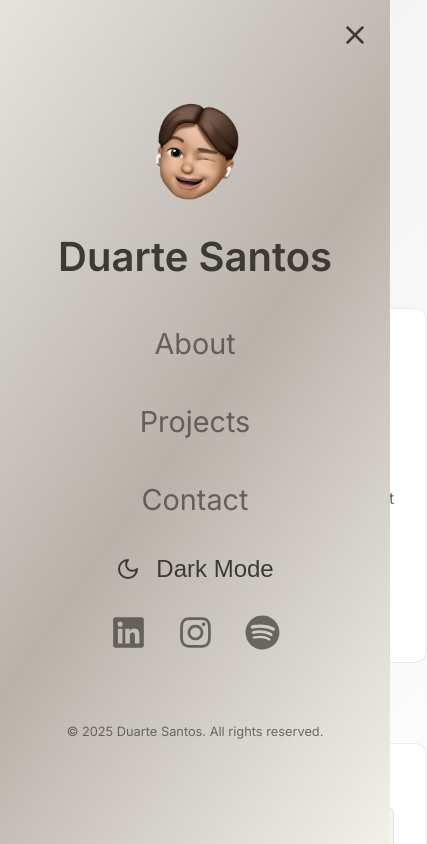
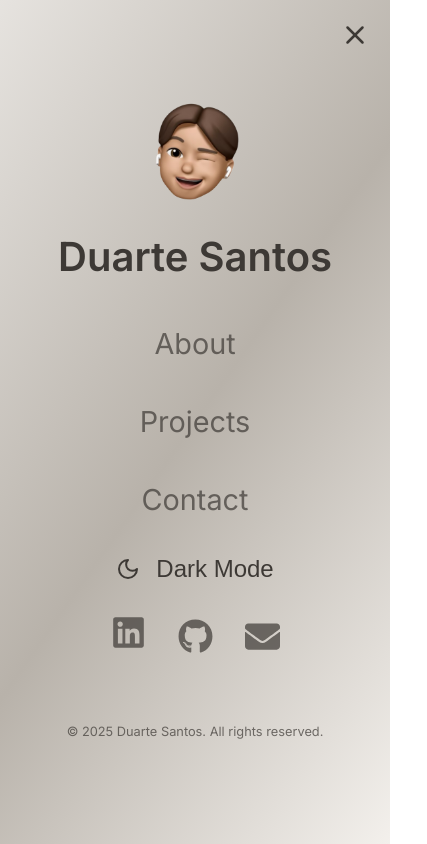
Before and after one commit to DuarteSantos8/portfolio, a React (Create React App) app: page /contact in a window 390 px wide. Both pictures are taken after a click on the element 355 px from the left and 38 px from the top of the page. Shown: the top 844 px of the page, 427 px wide, since content can reach past the window. Built offline with nearby package versions, Linux system fonts and the light colour scheme.

Commit message:
fixxed css

```diff
--- a/src/components/MobileMenu.jsx
+++ b/src/components/MobileMenu.jsx
@@ -1,7 +1,7 @@
 import React, { useState, useContext, useEffect } from 'react';
 import { Link } from 'react-router-dom';
 import { LuX, LuMenu, LuMoon, LuSun } from "react-icons/lu";
-import { FaLinkedin, FaInstagram, FaSpotify } from "react-icons/fa";
+import { FaLinkedin, FaEnvelope, FaGithub } from "react-icons/fa";
 import { ThemeContext } from '../context/ThemeContext';
 import './MobileMenu.css';
 
@@ -50,9 +50,9 @@ const MobileMenu = () => {
           </div>
 
           <nav className="mobile-menu-links">
-            <Link to="/#about" onClick={closeMenu}>About</Link>
+            <Link to="/about" onClick={closeMenu}>About</Link>
             <Link to="/projects" onClick={closeMenu}>Projects</Link>
-            <Link to="/#contact" onClick={closeMenu}>Contact</Link>
+            <Link to="/contact" onClick={closeMenu}>Contact</Link>
           </nav>
 
           <div className="mobile-menu-options">
@@ -74,18 +74,20 @@ const MobileMenu = () => {
               <FaLinkedin size={35} />
             </a>
             <a
-              href="https://www.instagram.com/duarte.zh/"
+              href="https://github.com/DuarteSantos8"
               target="_blank"
               rel="noopener noreferrer"
+              className="social-link"
             >
-              <FaInstagram size={35} />
+              <FaGithub size={35} />
             </a>
             <a
-              href="https://open.spotify.com/user/your-spotify-username"
+              href="mailto:duarte.lavourasreissantos@sunrise.net"
               target="_blank"
               rel="noopener noreferrer"
+              className="social-link"
             >
-              <FaSpotify size={35} />
+              <FaEnvelope size={35} />
             </a>
           </div>
 
--- a/src/pages/ContactPage.css
+++ b/src/pages/ContactPage.css
@@ -2,7 +2,7 @@
 .contact-section {
   max-width: 1200px;
   margin: 4rem auto;
-    padding: 0 2rem;
+  padding: 0 1.5rem;
   position: relative;
   z-index: 1;
 }
@@ -38,14 +38,20 @@
 .contact-header {
   display: flex;
   justify-content: center;
-    margin-bottom: 3rem;
+  margin-bottom: 2rem;
+  padding: 0 1rem;
+}
+
+.section-title {
+  font-size: clamp(1.8rem, 5vw, 2.5rem);
+  text-align: center;
 }
 
 /* Contact Content Layout */
 .contact-content {
   display: grid;
   grid-template-columns: 1fr 1.5fr;
-    gap: 3rem;
+  gap: 2rem;
 }
 
 /* Contact Info Side */
@@ -53,26 +59,27 @@
   background: var(--bg-secondary);
   border: 1px solid var(--border-color);
   border-radius: 12px;
-    padding: 2rem;
+  padding: 1.5rem;
   height: fit-content;
 }
 
 .contact-info h3 {
-    font-size: 1.8rem;
+  font-size: clamp(1.5rem, 4vw, 1.8rem);
   margin-bottom: 1rem;
   color: var(--text-primary);
   font-weight: 600;
 }
 
 .contact-info p {
-    margin-bottom: 2rem;
+  margin-bottom: 1.5rem;
   color: var(--text-secondary);
   line-height: 1.6;
+  font-size: clamp(0.9rem, 2vw, 1rem);
 }
 
 /* Contact Details */
 .contact-details {
-    margin-bottom: 2rem;
+  margin-bottom: 1.5rem;
 }
 
 .contact-item {
@@ -80,18 +87,21 @@
   align-items: center;
   margin-bottom: 1rem;
   color: var(--text-secondary);
+  font-size: clamp(0.85rem, 2vw, 1rem);
+  word-break: break-word;
 }
 
 .contact-icon {
-    margin-right: 1rem;
+  min-width: 1.2rem;
   font-size: 1.2rem;
+  margin-right: 0.75rem;
 }
 
 /* Social Buttons */
 .contact-social {
   display: flex;
   flex-wrap: wrap;
-    gap: 1rem;
+  gap: 0.75rem;
 }
 
 .social-button {
@@ -104,6 +114,7 @@
   color: var(--text-secondary);
   text-decoration: none;
   transition: all 0.3s cubic-bezier(0.175, 0.885, 0.32, 1.275);
+  font-size: clamp(0.85rem, 2vw, 0.95rem);
 }
 
 .social-button:hover {
@@ -117,14 +128,14 @@
   background: var(--bg-secondary);
   border: 1px solid var(--border-color);
   border-radius: 12px;
-    padding: 2rem;
+  padding: 1.5rem;
 }
 
 /* Form Styling */
 .contact-form {
   display: flex;
   flex-direction: column;
-    gap: 1.5rem;
+  gap: 1.25rem;
 }
 
 .form-group {
@@ -135,7 +146,7 @@
 .form-group label {
   margin-bottom: 0.5rem;
   color: var(--text-secondary);
-    font-size: 0.9rem;
+  font-size: clamp(0.8rem, 2vw, 0.9rem);
 }
 
 .form-group input,
@@ -146,8 +157,11 @@
   background: var(--bg-primary);
   color: var(--text-primary);
   font-family: inherit;
+  font-size: clamp(0.9rem, 2vw, 1rem);
   resize: vertical;
   transition: border-color 0.3s ease, box-shadow 0.3s ease;
+  width: 100%;
+  box-sizing: border-box;
 }
 
 .form-group input:focus,
@@ -170,6 +184,7 @@
   margin-top: 1rem;
   display: inline-block;
   width: fit-content;
+  font-size: clamp(0.9rem, 2vw, 1rem);
 }
 
 .submit-button:hover {
@@ -192,6 +207,7 @@
   padding: 0.8rem 1rem;
   border-radius: 6px;
   font-weight: 500;
+  font-size: clamp(0.85rem, 2vw, 0.95rem);
 }
 
 .form-status.success {
@@ -260,17 +276,89 @@
   animation: fadeSlideUp 0.6s ease-out;
 }
 
-  /* Responsive Design */
+/* Responsive Design - Multiple Breakpoints */
+/* Tablet */
+@media screen and (max-width: 992px) {
+  .contact-content {
+    grid-template-columns: 1fr 1.5fr;
+    gap: 1.5rem;
+  }
+
+  .contact-info,
+  .contact-form-container {
+    padding: 1.25rem;
+  }
+}
+
+/* Small Tablet */
 @media screen and (max-width: 768px) {
   .contact-content {
     grid-template-columns: 1fr;
+    gap: 1.5rem;
   }
 
   .contact-info {
-      margin-bottom: 2rem;
+    margin-bottom: 0;
+  }
+
+  .contact-section {
+    margin: 3rem auto;
+  }
+}
+
+/* Mobile */
+@media screen and (max-width: 576px) {
+  .contact-section {
+    padding: 0 1rem;
+    margin: 2rem auto;
   }
 
   .submit-button {
     width: 100%;
+    text-align: center;
+  }
+
+  .contact-info h3 {
+    margin-bottom: 0.75rem;
+  }
+
+  .contact-info p {
+    margin-bottom: 1.25rem;
+  }
+
+  .contact-item {
+    flex-direction: row;
+    align-items: flex-start;
+  }
+
+  .contact-details {
+    margin-bottom: 1.25rem;
+  }
+
+  .contact-social {
+    justify-content: flex-start;
+    gap: 0.75rem;
+  }
+
+  .social-button {
+    padding: 0.5rem 0.8rem;
   }
 }
+
+/* Extra small devices */
+@media screen and (max-width: 375px) {
+  .contact-info,
+  .contact-form-container {
+    padding: 1rem;
+  }
+
+  .contact-social {
+    flex-direction: column;
+    gap: 0.5rem;
+  }
+
+  .social-button {
+    width: 100%;
+    justify-content: center;
+  }
+}
--- a/src/pages/ContactPage.jsx
+++ b/src/pages/ContactPage.jsx
@@ -29,7 +29,6 @@ const ContactPage = () => {
 
     const token = process.env.REACT_APP_TELEGRAM_BOT_TOKEN;
     const chatId = process.env.REACT_APP_TELEGRAM_CHAT_ID;
-
 
     const message = `
       *New Contact Message*🔥
@@ -66,7 +65,6 @@ const ContactPage = () => {
     }
   };
 
-
   return (
     <section id="contact" className="contact-section">
       <div className="contact-container">
@@ -92,11 +90,12 @@ const ContactPage = () => {
             </div>
 
             <div className="contact-social">
-            <a
+              <a
                 href="https://teams.microsoft.com/l/chat/0/0?users=duarte.lavourasreissantos@sunrise.net"
                 target="_blank"
                 rel="noopener noreferrer"
                 className="social-button"
+                aria-label="Contact via Microsoft Teams"
               >
                 <BsMicrosoftTeams />
                 <span>Teams</span>
@@ -106,6 +105,7 @@ const ContactPage = () => {
                 target="_blank"
                 rel="noopener noreferrer"
                 className="social-button"
+                aria-label="Visit LinkedIn Profile"
               >
                 <FaLinkedin />
                 <span>LinkedIn</span>
```
Lines whose indentation alone changed are shown as unchanged.
